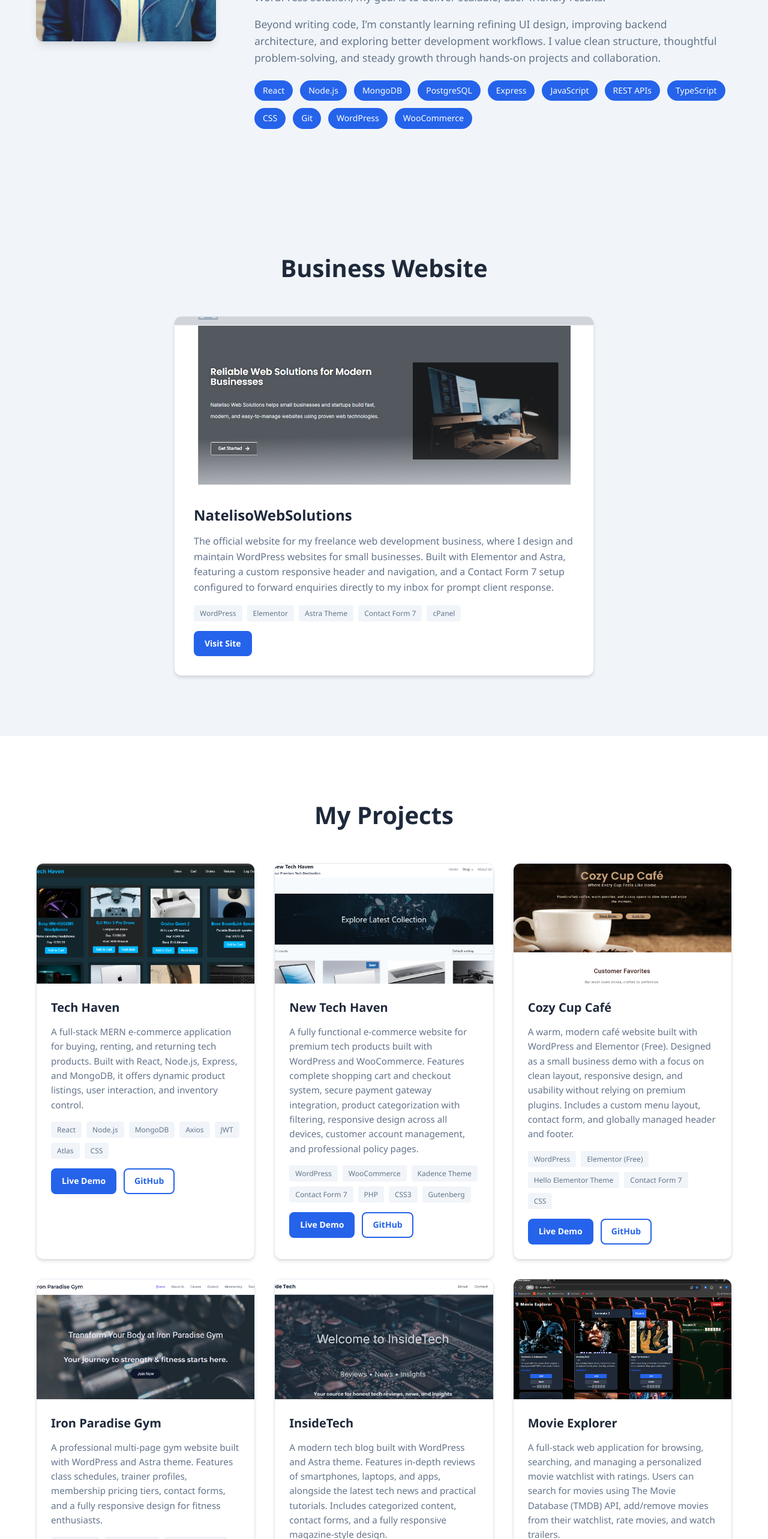
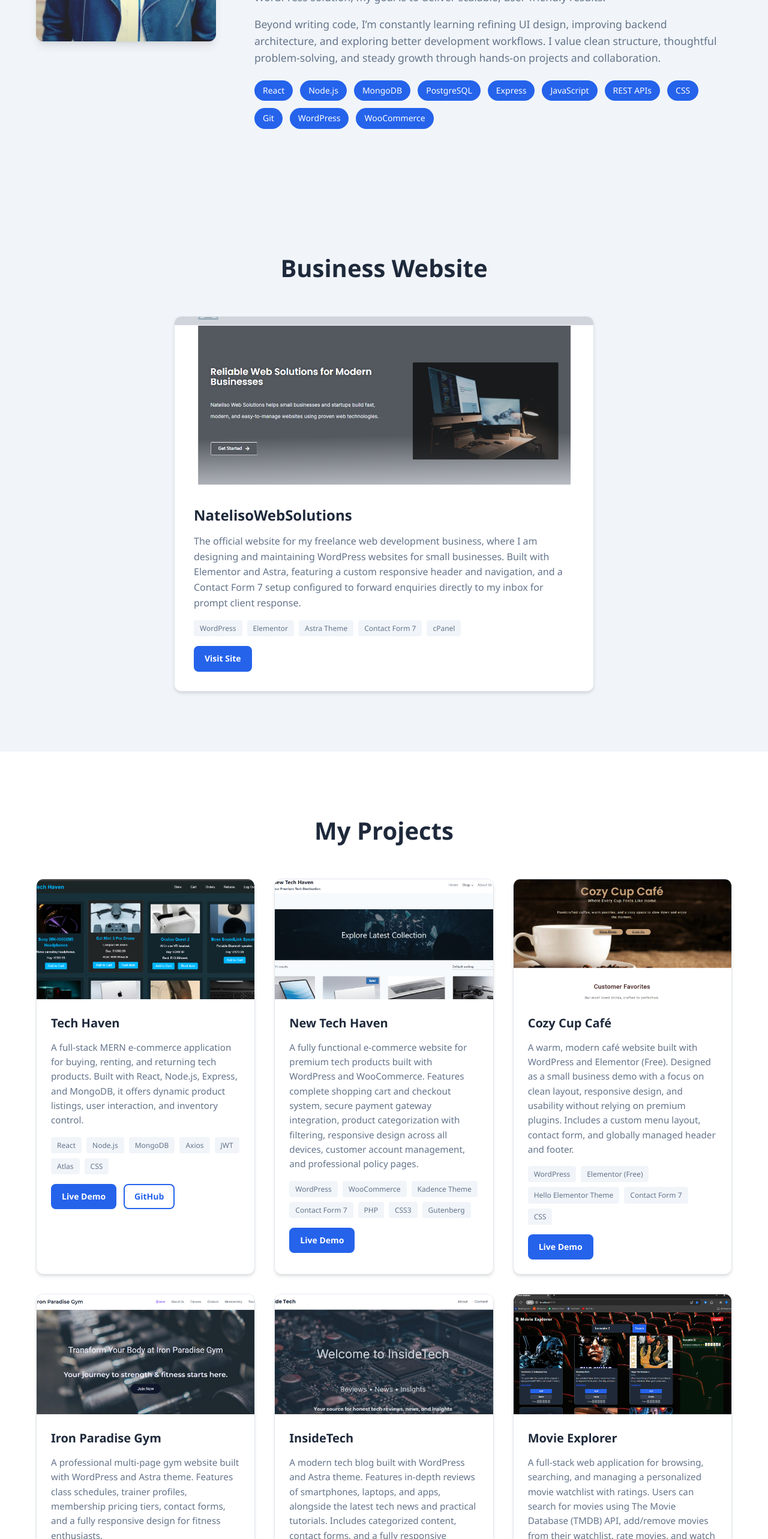
Before and after one commit to Nateliso/my-portfolio, a React (Vite) app: page / in a window 1280 px wide. Shown: the part 1320-3886 px from the top of the page at 60% size. Built offline with nearby package versions, Linux system fonts and the light colour scheme.

Commit message:
Improve image loading: lazy load; fix dead GitHub links

```diff
--- a/src/App.jsx
+++ b/src/App.jsx
@@ -198,7 +198,7 @@ function App() {
         <div className="container">
           <div className="about-content animate-on-scroll">
             <div className="about-image">
-              <img src="/images/profile.jpg" alt="Nate" className="profile-img" />
+              <img src="/images/profile.jpg" alt="Nate" className="profile-img" loading="lazy" decoding="async" />
             </div>
             <div className="about-text">
               <h2>About Me</h2>
@@ -222,7 +222,6 @@ function App() {
                 <span className="skill-tag">Express</span>
                 <span className="skill-tag">JavaScript</span>
                 <span className="skill-tag">REST APIs</span>
-                <span className="skill-tag">TypeScript</span>
                 <span className="skill-tag">CSS</span>
                 <span className="skill-tag">Git</span>
                 <span className="skill-tag">WordPress</span>
@@ -238,12 +237,12 @@ function App() {
           <h2 className="section-title animate-on-scroll">Business Website</h2>
           <div className="business-card animate-on-scroll">
             <div className="business-image">
-              <img src="/images/nateliso-web-solutions.png" alt="NatelisoWebSolutions" />
+              <img src="/images/nateliso-web-solutions.png" alt="NatelisoWebSolutions" loading="lazy" decoding="async" />
             </div>
             <div className="business-info">
               <h3>NatelisoWebSolutions</h3>
               <p>
-                The official website for my freelance web development business, where I design and maintain
+                The official website for my freelance web development business, where I am designing and maintaining
                 WordPress websites for small businesses. Built with Elementor and Astra, featuring a custom
                 responsive header and navigation, and a Contact Form 7 setup configured to forward enquiries
                 directly to my inbox for prompt client response.
@@ -270,7 +269,7 @@ function App() {
             {projects.map((project, index) => (
               <div key={index} className="project-card animate-on-scroll" style={{ animationDelay: `${index * 0.1}s` }}>
                 <div className="project-image">
-                  <img src={project.image} alt={project.title} />
+                  <img src={project.image} alt={project.title} loading="lazy" decoding="async"/>
                 </div>
                 <div className="project-info">
                   <h3>{project.title}</h3>
@@ -282,7 +281,9 @@ function App() {
                   </div>
                   <div className="project-links">
                     <a href={project.liveLink} target="_blank" rel="noopener noreferrer" className="btn small primary">Live Demo</a>
-                    <a href={project.repoLink} target="_blank" rel="noopener noreferrer" className="btn small secondary">GitHub</a>
+                    {project.repoLink && (
+                      <a href={project.repoLink} target="_blank" rel="noopener noreferrer" className="btn small secondary">GitHub</a>
+                    )}
                   </div>
                 </div>
               </div>
```
